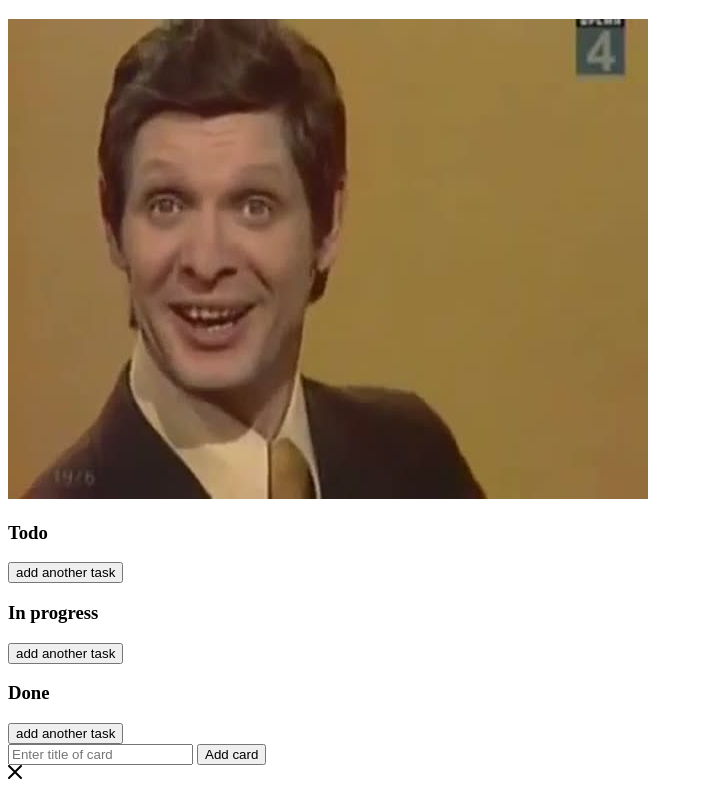
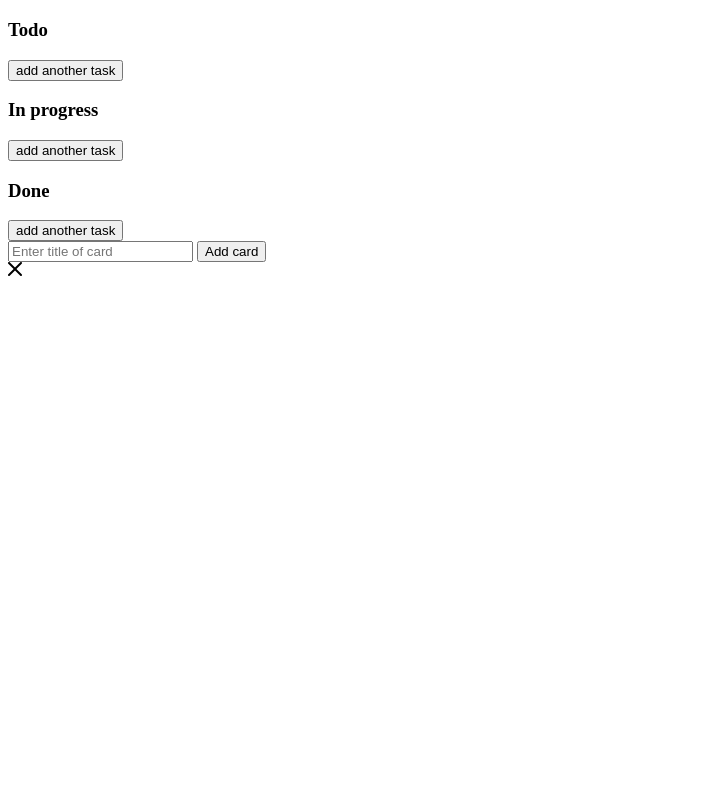
Before and after one commit to npeplov/ahj-dnd, a website: page src/index.html in a window 1280 px wide. Shown: the part 61-852 px from the top of the page, without its empty margins (0-703 px from the left). After the commit the page ends 800 px from the top, so only its background shows below. Drawn offline with Linux system fonts and the light colour scheme.

Commit message:
Update index.html

```diff
--- a/src/index.html
+++ b/src/index.html
@@ -12,9 +12,6 @@
 </head>
 <body>
   <h1>AHJ #6 Drug'n'Drop - Trello</h1>
-
-  <img src="eduardhill.jpg" alt="" class="trello">
-
   <div class="widget">
 
     <div class="col" data-title="todo">
```
